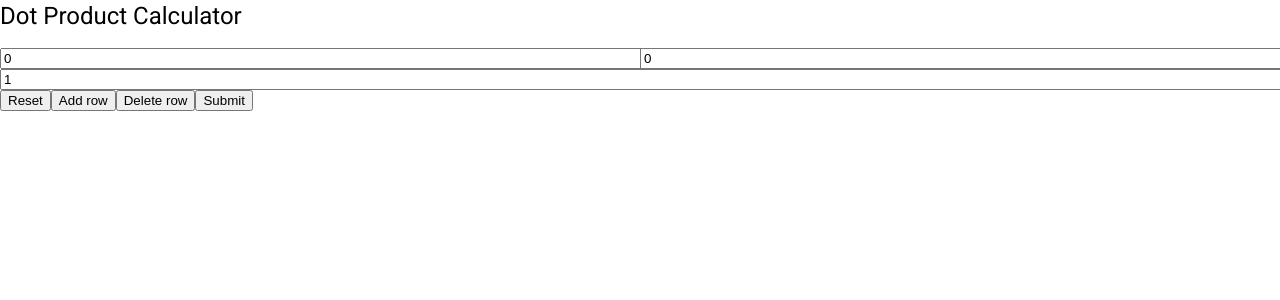
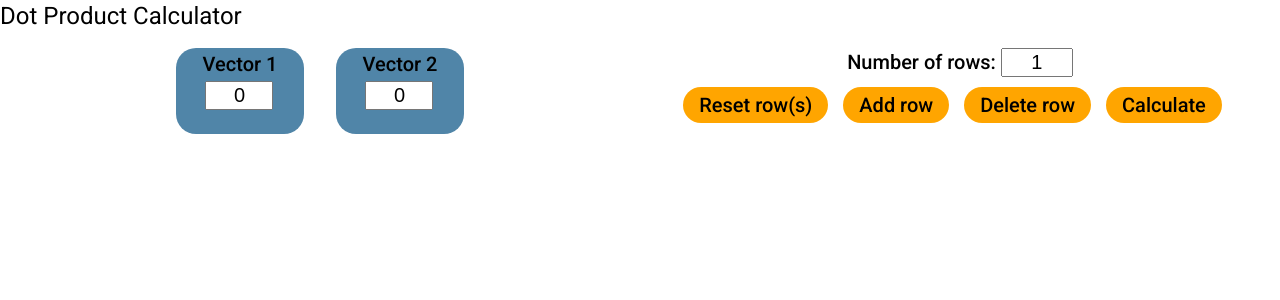
Before and after one commit to natn2323/multi-algorithm-runner, an Angular app in the folder marf/: page / in a window 1280 px wide. Shown: the top 300 px of the page. Built offline with nearby package versions, Linux system fonts and the light colour scheme.

Commit message:
Add results element; add styling; update server to return error messages rather throwing exceptions.

```diff
--- a/marf/src/app/dot-product-form/dot-product-form.component.html
+++ b/marf/src/app/dot-product-form/dot-product-form.component.html
@@ -1,16 +1,32 @@
-<form class="form-group" #f="ngForm" (ngSubmit)="onSubmit()">
+<div class="calculator-container">
+    <form class="form-group">
         <div class="vector">
+            <div class="vector-label">Vector 1</div>
             <input  *ngFor="let row of vector1; let i = index;" type="number" name="vector1_{{i}}" [(ngModel)]="row.value">
         </div>
 
         <div class="vector">
+            <div class="vector-label">Vector 2</div>
             <input *ngFor="let row of vector2; let j = index;" type="number" name="vector2_{{j}}" [(ngModel)]="row.value">
         </div>
+    </form>
 
+    <span class="io-group">
+        <span class="interactive">
+            <div>Number of rows:
                 <input class="counter" name="counter" type="number" [(ngModel)]="m" (ngModelChange)="vectorLengthOnChange($event)">
+            </div>
 
-    <button type="button" (click)="resetAllEntries()">Reset</button>
-    <button type="button" (click)="addRow()">Add row</button>
-    <button type="button" (click)="deleteRow()">Delete row</button>
-    <button type="submit">Submit</button>
-</form>
+            <div>
+                <button mat-button type="button" (click)="resetAllEntries()">Reset row(s)</button>
+                <button mat-button type="button" (click)="addRow()">Add row</button>
+                <button mat-button type="button" (click)="deleteRow()">Delete row</button>
+                <button mat-button type="button" (click)="onSubmit()">Calculate</button>
+            </div>
+        </span>
+
+        <div>
+            <app-dot-product-results *ngIf="shouldShowResult()" [inputs]="[vector1NumberList, vector2NumberList]" [result]="dotProductResult" [errorMessage]="errorMessageFromAPI"></app-dot-product-results>
+        </div>
+    </span>
+</div>
--- a/marf/src/app/dot-product-form/dot-product-form.component.less
+++ b/marf/src/app/dot-product-form/dot-product-form.component.less
@@ -1,19 +1,52 @@
+.calculator-container {
+    font-family: Roboto, "Helvetica Neue", sans-serif;
+    font-size: 20px;
+    font-weight: 500;
+
+    text-align: center;
+    background-color: orange;
+
     .form-group {
+        margin-left: 12.5%;
+        display: flex;
+        flex-direction: row;
+        width: 25%;
+        float: left;
+
+        .vector-label {
+            @topBottomSeparation: 5%;
+            padding-top: @topBottomSeparation;
+            padding-bottom: @topBottomSeparation;
+
+            min-width: 64px;
+            border-radius: 20px;
+        }
 
         .vector {
-        float: left;
-        width: 50%;
+            display: flex;
+            flex-direction: column;
+            text-align: center;
+            background-color: rgb(80, 133, 168);
+            margin-right: 5%;
+            margin-left: 5%;
+            border-radius: 20px;
+            padding-bottom: 7.5%;
 
             :focus {
-            outline-color: gray;
+                outline-color: black;
                 outline-style: dashed;
                 outline-width: medium;
-            // background-color: yellow;
             }
         }
 
         input {
-        width: 100%;
+            font-size: 100%;
+            margin-left: 23%;
+            margin-right: 23%;
+            padding-right: 0px;
+            padding-left: 0px;
+            width: 50%;
+            text-align: center;
         }
 
         /* Chrome, Safari, Edge, Opera */
@@ -28,3 +61,54 @@
             -moz-appearance: textfield;
         }
     }
+
+    .io-group {
+        float: right;
+        width: 50%;
+
+        :focus {
+            outline: none;
+            outline-color: black;
+            outline-style: dashed;
+            outline-width: thick;
+        }
+
+        .counter {
+            font-size: 100%;
+            width: 10%;
+        }
+
+        button {
+            background-color: orange;
+            border-radius: 20px;
+        }
+
+        .mat-button:hover {
+            background-color: darkorange;
+        }
+
+        .interactive button {
+            font-size: 100%;
+            margin-top: 10px;
+            margin-right: 15px;
+            margin-bottom: 10px;
+        }
+
+        input {
+            width: 50%;
+            text-align: center;
+        }
+
+        /* Chrome, Safari, Edge, Opera */
+        input::-webkit-outer-spin-button,
+        input::-webkit-inner-spin-button {
+            -webkit-appearance: none;
+            margin: 0;
+        }
+
+        /* Firefox */
+        input[type=number] {
+            -moz-appearance: textfield;
+        }
+    }
+}
--- a/marf/src/app/dot-product-form/dot-product-form.component.ts
+++ b/marf/src/app/dot-product-form/dot-product-form.component.ts
@@ -1,6 +1,6 @@
 import { Component, OnInit, Injectable } from '@angular/core';
 import { HttpClient, HttpErrorResponse, HttpHeaders } from '@angular/common/http';
-import { Observable, throwError } from 'rxjs';
+import { Observable, throwError, ObservableInput } from 'rxjs';
 import { catchError, retry } from 'rxjs/operators';
 
 @Component({
@@ -17,19 +17,30 @@ export class DotProductFormComponent implements OnInit {
 
   vector1 = [{'value': 0}];
   vector2 = [{'value': 0}];
+  vector1NumberList: number[] = null;
+  vector2NumberList: number[] = null;
   m: number = 1;
+  dotProductResult: string = '';
+  errorMessageFromAPI: string = '';
 
   constructor(private http: HttpClient) { }
 
   ngOnInit(): void { }
 
-  addRow() {
+  shouldShowResult(): boolean {
+    const haveResult = this.dotProductResult !== '' ? true : false;
+    const haveError = this.errorMessageFromAPI !== '' ? true: false;
+    // return haveResult || haveError;
+    return true;
+  }
+
+  addRow(): void {
     this.vector1.push({'value': 0});
     this.vector2.push({'value': 0});
     this.m++;
   }
 
-  deleteRow() {
+  deleteRow(): void {
     if (this.vector1.length > 1 && this.vector2.length > 1) {
       this.vector1.pop();
       this.vector2.pop();
@@ -37,7 +48,7 @@ export class DotProductFormComponent implements OnInit {
     }
   }
 
-  resetAllEntries() {
+  resetAllEntries(): void {
     // // Note: introduce a bug for Jae to find
     // this.vector1.fill({'value': 0});
     // this.vector2.fill({'value': 0});
@@ -56,36 +67,36 @@ export class DotProductFormComponent implements OnInit {
     }
   }
 
-  private handleError(error: HttpErrorResponse) {
+  // This function was taken from an online source.
+  private handleError(error: HttpErrorResponse): ObservableInput<any> {
+    let errorMessage: string = '';
+
     if (error.error instanceof ErrorEvent) {
       // A client-side or network error occurred. Handle it accordingly.
-      console.error('An error occurred:', error.error.message);
+      // console.error('An error occurred:', error.error.message);
+      errorMessage = error.error.message;
     } else {
       // The backend returned an unsuccessful response code.
       // The response body may contain clues as to what went wrong,
-      console.error(
-        `Backend returned code ${error.status}, ` +
-        `body was: ${error.error}`);
+      // console.error(
+        // `Backend returned code ${error.status}, ` +
+        // `body was: ${error.error}`);
+      errorMessage = error.error;
     }
     // return an observable with a user-facing error message
-    return throwError(
-      'Something bad happened; please try again later.');
+    // return throwError(
+    //   'Something bad happened; please try again later.');
+    return throwError(errorMessage);
   };
 
-  onSubmit() {
+  onSubmit(): boolean {
     // TODO: Make sure that the submission cannot occur while the vectorLengthOnChange function is being run
-
-    const vector1: number[] = this.vector1.map((element) => element.value);
-    const vector2: number[] = this.vector2.map((element) => element.value);
+    this.vector1NumberList = this.vector1.map((element) => element.value);
+    this.vector2NumberList = this.vector2.map((element) => element.value);
 
     const data = {
-      list1: vector1,
-      list2: vector2
-    };
-
-    const options = {
-      observe: 'body|response',
-      responseType: 'json'
+      list1: this.vector1NumberList,
+      list2: this.vector2NumberList
     };
 
     const requestHeaders = new HttpHeaders({
@@ -95,14 +106,20 @@ export class DotProductFormComponent implements OnInit {
     // TODO: Send a request to server
     this.http.post(this.configUrl, data, { headers: requestHeaders, observe: 'response', responseType: 'json' })
       .pipe(catchError(this.handleError))
-      .subscribe(res => {
-        console.log(res);
-      })
+      .subscribe(
+        res => {
+          this.dotProductResult = res.body.data.toString();
+          this.errorMessageFromAPI = '';
+        },
+        err => {
+          this.dotProductResult = '';
+          this.errorMessageFromAPI = err;
+        });
 
     return false;
   }
 
-  vectorLengthOnChange(event) {
+  vectorLengthOnChange(event): void {
     if (this.m > 0) {
       setTimeout(() => {
 
@@ -122,4 +139,5 @@ export class DotProductFormComponent implements OnInit {
       }, 1500);
     }
   }
+
 }
--- /dev/null
+++ b/marf/src/app/dot-product-results/dot-product-results.component.html
@@ -0,0 +1,5 @@
+<div class="result-container" *ngIf="result || errorMessage">
+    <div class="result title">Results</div>
+    <div class="result" *ngIf="result">The dot product of vector 1 and vector 2 is: {{result}}</div>
+    <div class="result" *ngIf="errorMessage">Error message is: {{errorMessage}}</div>
+</div>
--- /dev/null
+++ b/marf/src/app/dot-product-results/dot-product-results.component.less
@@ -0,0 +1,24 @@
+.result-container {
+    font-size: 20px;
+    background-color: rgb(80, 133, 168);
+    border-radius: 20px;
+    margin-top: 10px;
+
+    @centering: 10%;
+    width: calc(100% - 2*@centering);
+    margin-left: @centering;
+
+    .result.title {
+        padding-left: 5%;
+        padding-top: 2.5%;
+        padding-bottom: 2.5%;
+        width: 11%;
+    }
+
+    .result {
+        padding-left: 5%;
+        padding-right: 5%;
+        padding-bottom: 3%;
+        text-align: left;
+    }
+}
--- /dev/null
+++ b/marf/src/app/dot-product-results/dot-product-results.component.ts
@@ -0,0 +1,17 @@
+import { Component, OnInit, Input } from '@angular/core';
+
+@Component({
+  selector: 'app-dot-product-results',
+  templateUrl: './dot-product-results.component.html',
+  styleUrls: ['./dot-product-results.component.less']
+})
+export class DotProductResultsComponent implements OnInit {
+  @Input() inputs: number[][];
+  @Input() result: string;
+  @Input() errorMessage: string;
+
+  constructor() { }
+
+  ngOnInit(): void { }
+
+}
```
Also changed, not shown: marf/src/app/app-material.module.ts (added, +15 -0 lines), marf/src/app/app.module.ts (+7 -2 lines), 2 other files (tests, documents, lock files or other folders). Lines whose indentation alone changed are shown as unchanged.
